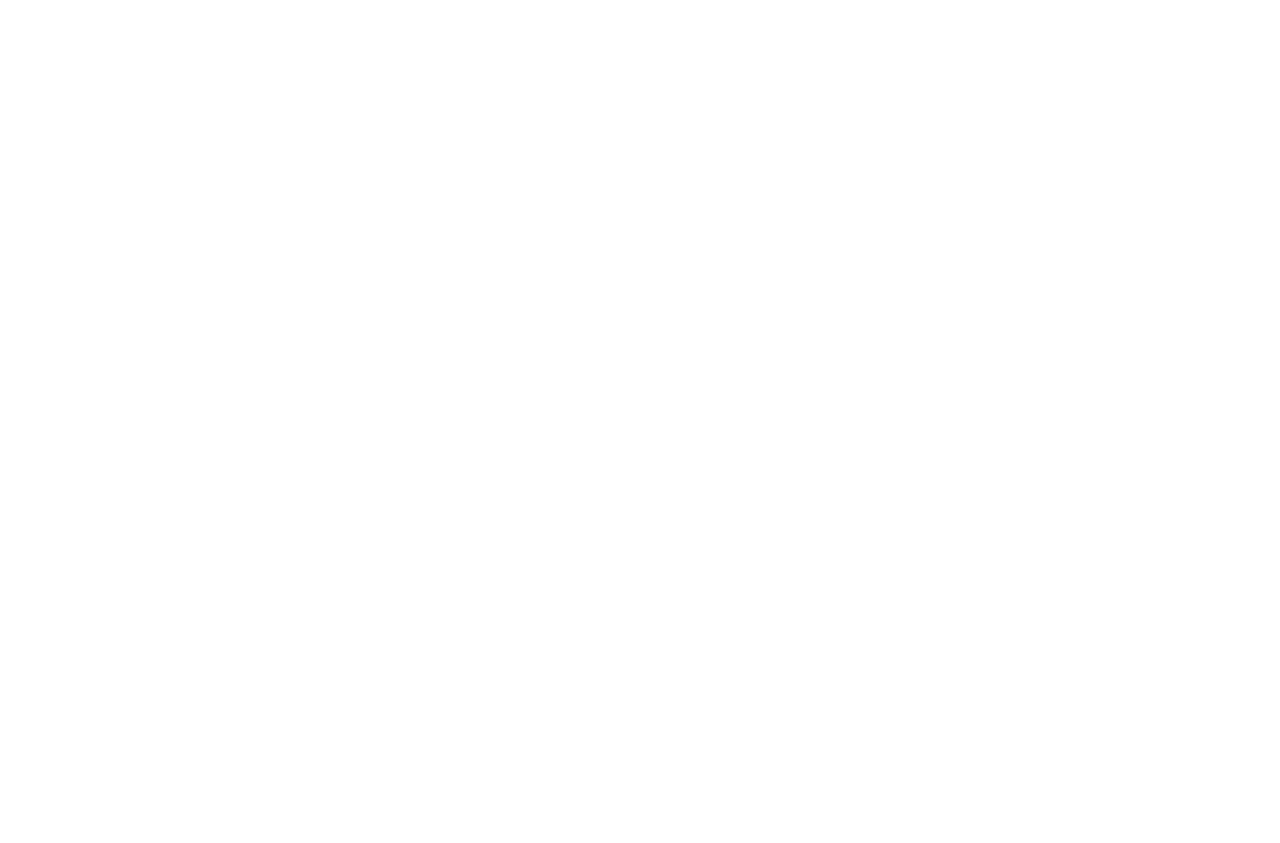
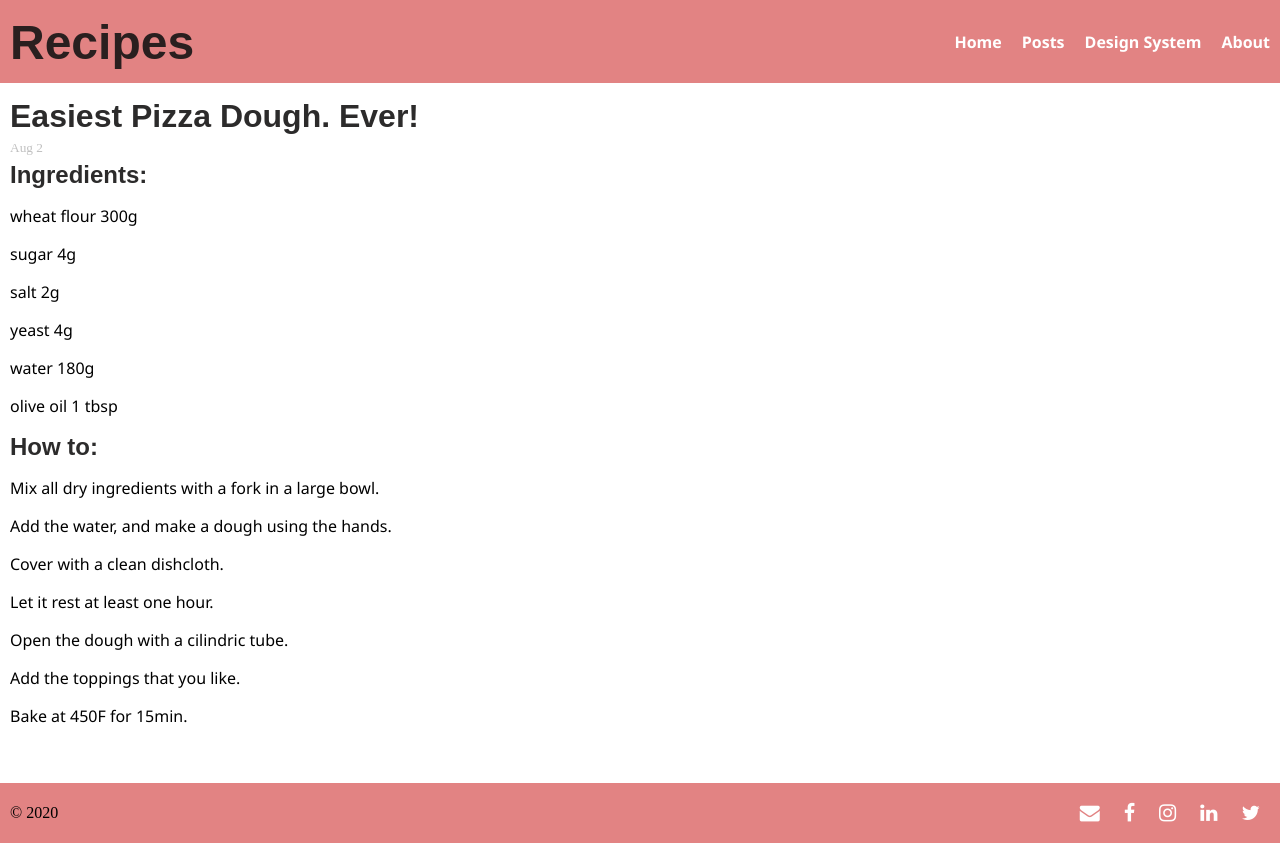
Before and after one commit to barbaracrp/udacity-project-1, a plain HTML site: page recipes.html in a window 1280 px wide. Before the commit the page ends 800 px from the top, so only its background shows below. Drawn offline with Linux system fonts and the light colour scheme.

Commit message:
add content to all pages

```diff
--- a/css/components.css
+++ b/css/components.css
@@ -32,8 +32,6 @@ article.card > span {
 
 article.card > h4 {
     font-family: 'Times New Roman', Times, serif;
-    margin-top: 5px;
-    margin-bottom: 3px;
 }
 
 article.card > small {
--- a/css/design-system.css
+++ b/css/design-system.css
@@ -11,6 +11,8 @@ h5,
 h6 {
     font-family: sans-serif;
     color: rgba(22, 21, 21, 0.906);
+    margin-top: 5px;
+    margin-bottom: 3px;
 }
 
 h1 {
--- a/css/layout.css
+++ b/css/layout.css
@@ -16,7 +16,7 @@ body {
 }
 
 .content {
-
+    padding: 10px;
 }
 
 .footer {
--- a/recipes.html
+++ b/recipes.html
@@ -3,9 +3,56 @@
 <head>
     <meta charset="UTF-8">
     <meta name="viewport" content="width=device-width, initial-scale=1.0">
-    <title>Recipes</title>
+    <title>About</title>
+    <link href="css/main.css" rel="stylesheet" />
+    <link rel="stylesheet" href="https://cdnjs.cloudflare.com/ajax/libs/font-awesome/4.7.0/css/font-awesome.min.css">
+
 </head>
 <body>
+    <div class="container">
+        <header class="header">
+            <h1>Recipes</h1>
+            <nav class="navbar">
+                <ul>
+                    <li><a href="index.html">Home</a></li>
+                    <li><a href="blog-post.html">Posts</a></li>
+                    <li><a href="design-system.html">Design System</a></li>
+                    <li><a href="about.html">About</a></li>
+                </ul>
+            </nav>
+        </header>
+        <main class="content">
+            <h2>Easiest Pizza Dough. Ever!</h2>
+            <small class="gray-text"><time datetime="2020-08-02">Aug 2</time></small>
+            <h3>Ingredients:</h3>
+            <p>wheat flour 300g</p>
+            <p>sugar 4g</p>
+            <p>salt 2g</p>
+            <p>yeast 4g</p>
+            <p>water 180g</p>
+            <p>olive oil 1 tbsp</p>
+            <h3>How to:</h3>
+            <p>Mix all dry ingredients with a fork in a large bowl.</p>
+            <p>Add the water, and make a dough using the hands.</p>
+            <p>Cover with a clean dishcloth.</p>
+            <p>Let it rest at least one hour.</p>
+            <p>Open the dough with a cilindric tube.</p>
+            <p>Add the toppings that you like.</p>
+            <p>Bake at 450F for 15min.</p>
 
+        </main>
+        <footer class="footer">
+            <section>
+                &copy; 2020
+            </section>
+            <section>
+                <a href="mailto:ba84.enf09@gmail.com" class="fa fa-envelope social-media-icon" ></a>
+                <a href="https://www.facebook.com/barbara.claudinorodrigues" class="fa fa-facebook social-media-icon" target="_blank"></a>
+                <a href="https://www.instagram.com/barbaracrodrigues/?hl=en" class="fa fa-instagram social-media-icon" target="_blank"></a>
+                <a href="https://www.linkedin.com/in/barbara-rodrigues-pardo-b99ba749/" class="fa fa-linkedin social-media-icon" target="_blank"></a>
+                <a href="https://twitter.com/barbara84enf09" class="fa fa-twitter social-media-icon" target="_blank"></a>
+            </section>
+        </footer>
+    </div>
 </body>
 </html>
```
Also changed, not shown: about.html (+44 -0 lines), blog-post.html (+44 -0 lines), design-system.html (+29 -2 lines).
